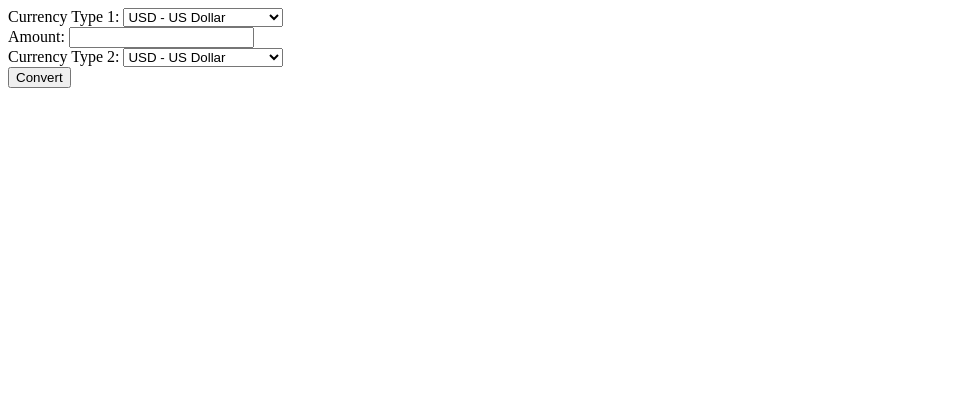
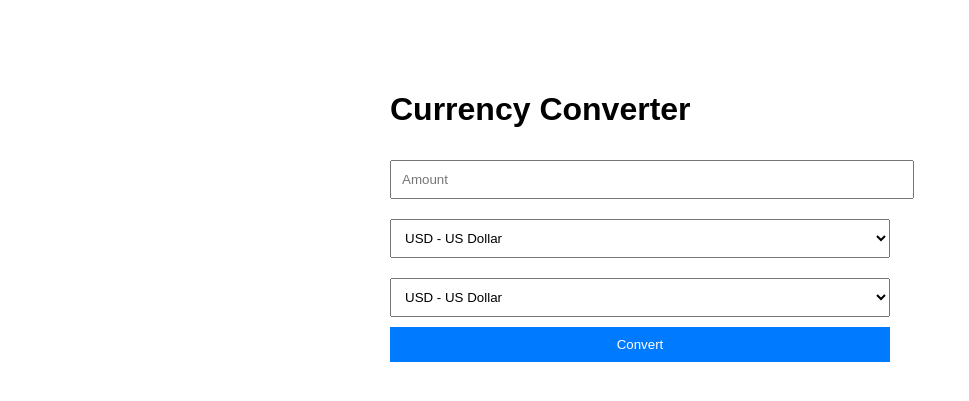
Before and after one commit to Sai-th/currencyConversion, a Flask app: page / in a window 1280 px wide. Shown: the top 401 px of the page, without its empty margins (0-969 px from the left). Run offline with Flask 3, Linux system fonts and the light colour scheme.

Commit message:
Update index.html

```diff
--- a/templates/index.html
+++ b/templates/index.html
@@ -1,29 +1,33 @@
-<!doctype html>
+<!DOCTYPE html>
 <html>
+<head>
+    <title>Currency Converter</title>
+    <style>
+        body { font-family: Arial; max-width: 500px; margin: 50px auto; padding: 20px; }
+        input, select { width: 100%; padding: 10px; margin: 10px 0; }
+        button { width: 100%; padding: 10px; background: #007bff; color: white; border: none; }
+        .result { margin-top: 20px; padding: 15px; background: #d4edda; }
+    </style>
+</head>
 <body>
+    <h1>Currency Converter</h1>
     <form method="POST">
-      <label>Currency Type 1:</label>
+        <input type="number" step="0.01" name="amount" placeholder="Amount" required>
         <select name="currency_from" required>
             {% for code, name in currencies.items() %}
                 <option value="{{ code }}">{{ code }} - {{ name }}</option>
             {% endfor %}
-      </select><br>
-
-      <label>Amount:</label>
-      <input type="number" name="amount" step="any" required><br>
-
-      <label>Currency Type 2:</label>
+        </select>
         <select name="currency_to" required>
             {% for code, name in currencies.items() %}
                 <option value="{{ code }}">{{ code }} - {{ name }}</option>
             {% endfor %}
-      </select><br>
-
-      <input type="submit" value="Convert">
+        </select>
+        <button type="submit">Convert</button>
     </form>
 
-    {% if result is not none %}
-      <h3>Result: {{ result }}</h3>
+    {% if result %}
+        <div class="result">Result: {{ result }}</div>
     {% endif %}
 </body>
 </html>
```
Lines whose indentation alone changed are shown as unchanged.
